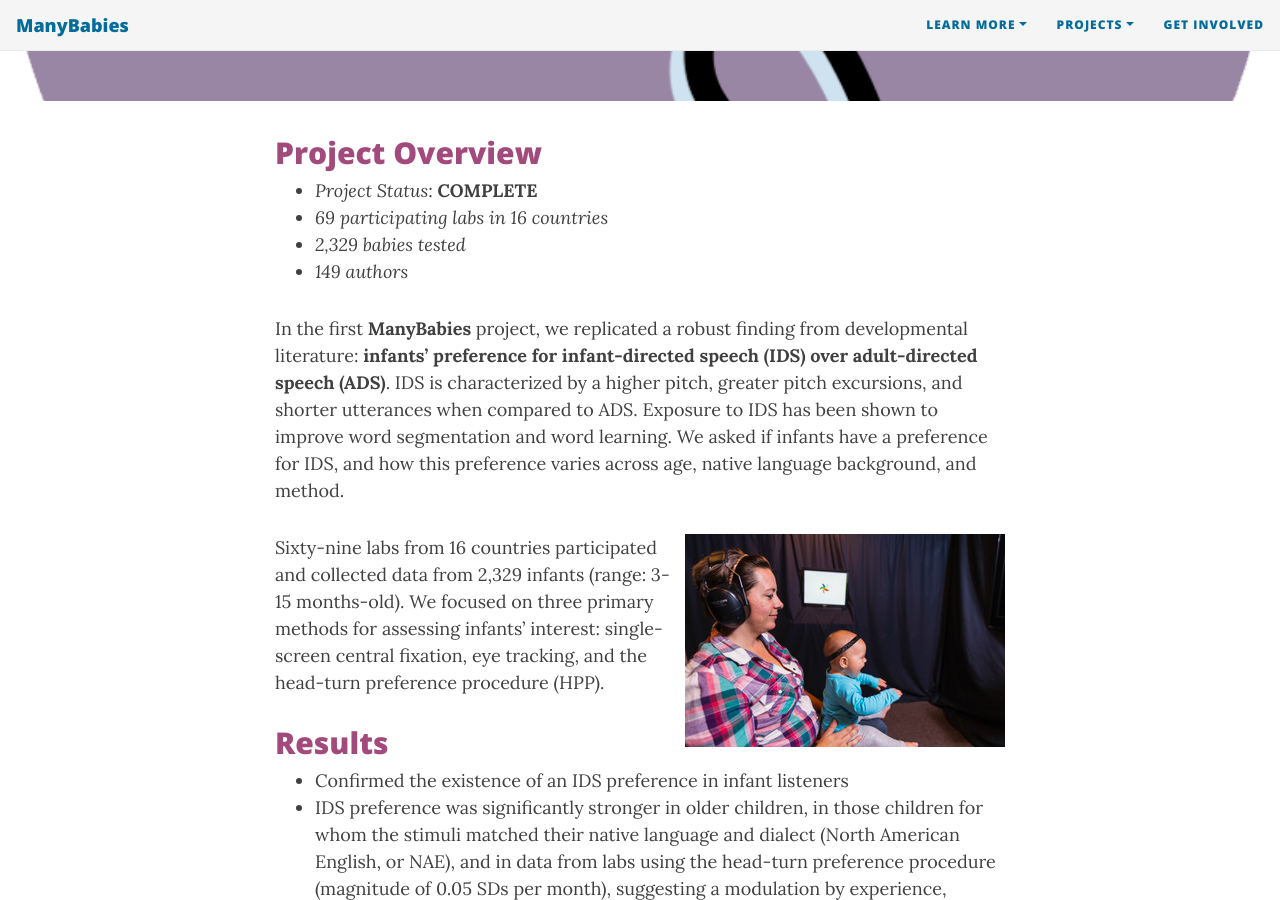
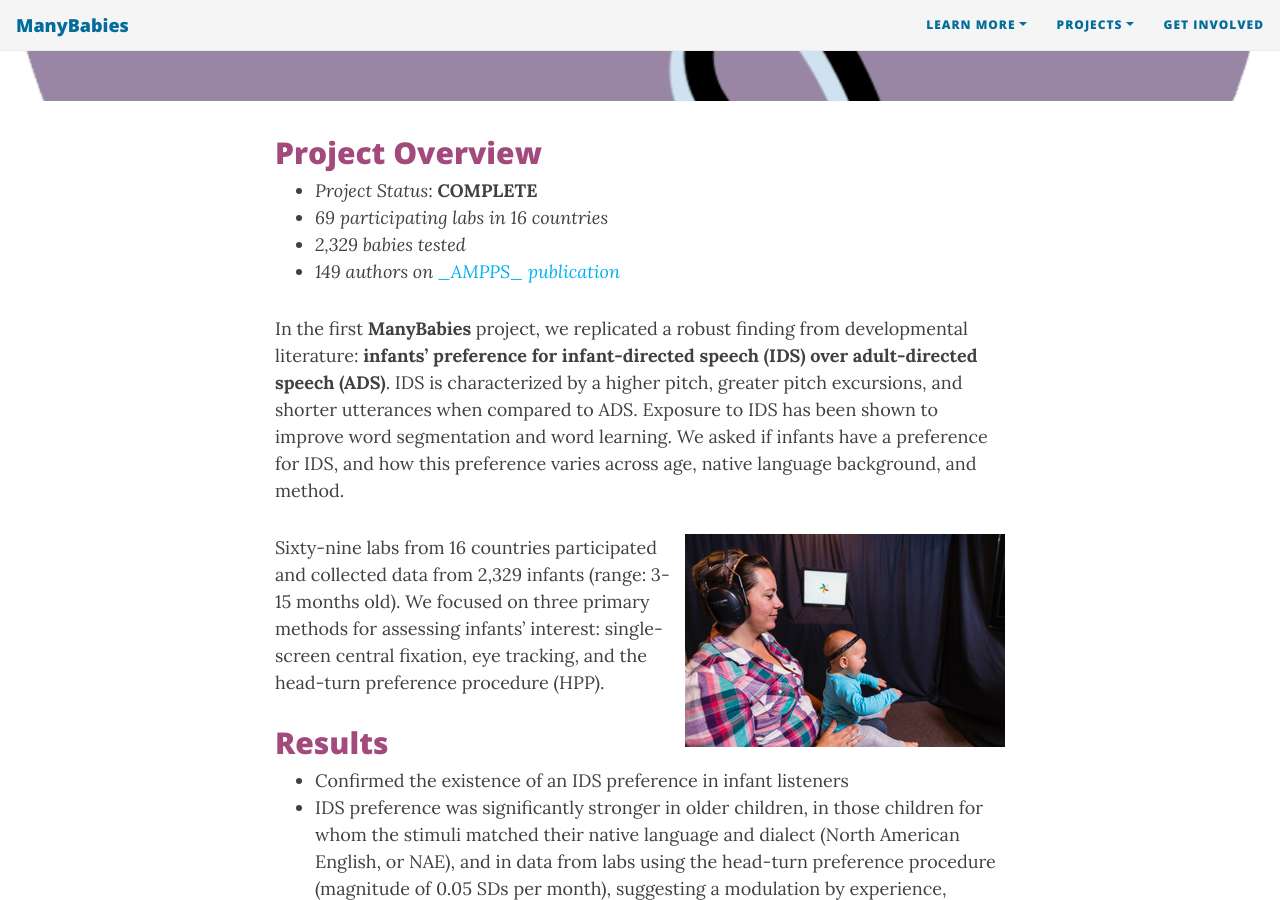
Before and after one commit to manybabies/manybabies.github.io, a Jekyll site: the page built from MB1.md, in a window 1280 px wide and 900 px high, scrolled down 444 px. Built offline with Jekyll 4.4.1, drawn with Linux system fonts in a browser that asks for light colours; nearby versions of some CDN libraries; some web fonts are replaced.

Commit message:
fix div error

```diff
--- a/MB1.md
+++ b/MB1.md
@@ -22,14 +22,14 @@
 * *Project Status*: **COMPLETE**
 * *69 participating labs in 16 countries*
 * *2,329 babies tested*
-* *149 authors*
+* *149 authors on [_AMPPS_ publication](https://doi.org/10.1177/2515245919900809)*
 
 
 In the first **ManyBabies** project, we replicated a robust finding from developmental literature: **infants’ preference for infant-directed speech (IDS) over adult-directed speech (ADS)**. IDS is characterized by a higher pitch, greater pitch excursions, and shorter utterances when compared to ADS. Exposure to IDS has been shown to improve word segmentation and word learning. We asked if infants have a preference for IDS, and how this preference varies across age, native language background, and method.
 
 <img style="float: right;" src="/assets/img/ILL.photoshot.baby.in.booth.jpeg">
 
-Sixty-nine labs from 16 countries participated and collected data from 2,329 infants (range: 3-15 months-old). We focused on three primary methods for assessing infants’ interest: single-screen central fixation, eye tracking, and the head-turn preference procedure (HPP).
+Sixty-nine labs from 16 countries participated and collected data from 2,329 infants (range: 3-15 months old). We focused on three primary methods for assessing infants’ interest: single-screen central fixation, eye tracking, and the head-turn preference procedure (HPP).
 
 
 
@@ -53,19 +53,19 @@
 
 ***
 ### Collaborators
-For a detailed index of collaborators (+ institutions, countries, studies), check the [**MB** collaborator dashboard](https://manybabies.shinyapps.io/shiny_mb_map/)
+* For a detailed index of collaborators (+ institutions, countries, studies), check the [**MB** collaborator dashboard](https://manybabies.shinyapps.io/shiny_mb_map/)
 
 ***
 ### Links
-* **Materials, Protocols, and Documentation**: [MB1-OSF](https://osf.io/re95x/).
-* **Data and code**: [MB1-GitHub](https://github.com/manybabies/mb1-analysis-public).
-* **Listserv**: [join here](https://mailman.stanford.edu/mailman/listinfo/manybabies1).
-* **News**: [MB1-news]({{site.baseurl}}/tags/#MB1).
+* **Materials, Protocols, and Documentation**: [MB1-OSF](https://osf.io/re95x/)
+* **Data and code**: [MB1-GitHub](https://github.com/manybabies/mb1-analysis-public)
+* **Listserv**: [join here](https://mailman.stanford.edu/mailman/listinfo/manybabies1)
+* **News**: [MB1-news]({{site.baseurl}}/tags/#MB1)
 
 ***
 ### Publications
-* Final manuscript: [PsyArXiv preprint](https://psyarxiv.com/s98ab), [*AMPPS* publication](https://doi.org/10.1177/2515245919900809))
-* "Lessons from MB1": [PsyArXiv preprint](https://psyarxiv.com/dmhk2/), [Canadian Psychology](https://doi.org/10.1037/cap0000216)
+* Final manuscript: [PsyArXiv preprint](https://psyarxiv.com/s98ab), [*AMPPS* publication](https://doi.org/10.1177/2515245919900809)
+* "Lessons from MB1": [PsyArXiv preprint](https://psyarxiv.com/dmhk2/), [*Canadian Psychology* publication](https://doi.org/10.1037/cap0000216)
 
 
 ***
```
Also changed, not shown: MB2.md (+7 -10 lines), get_involved.md (+1 -0 lines).
